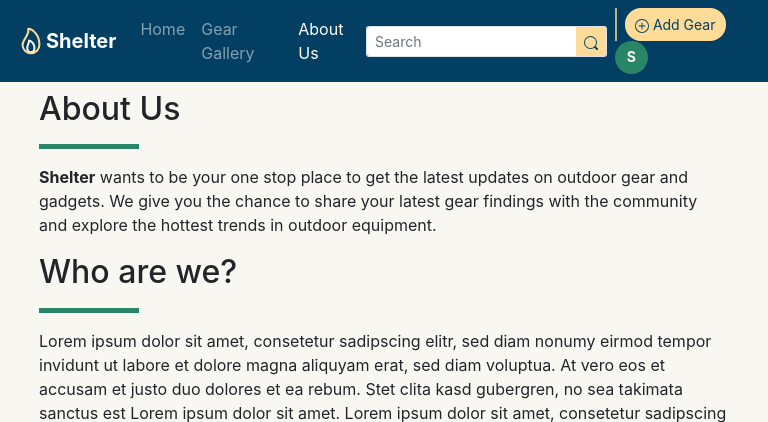
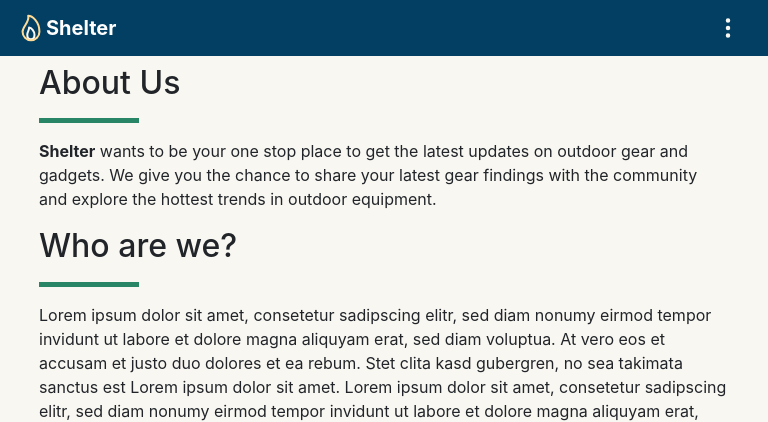
Before and after one commit to p0wen/shelter, a Flask app: page /about in a window 768 px wide. Shown: the top 422 px of the page. Run offline with Flask 2, Linux system fonts and the light colour scheme; the visitor is signed in with stand-in values (Sample User, id 1); some libraries are stand-ins or nearby versions.

Commit message:
fix: adjust nav for md width

```diff
--- a/static/css/style.css
+++ b/static/css/style.css
@@ -373,6 +373,20 @@ button.navbar-toggler {
   .card-custom {
     max-width: 14rem;
   }
+    .avatar {
+    margin-left: 0rem;
+    margin-top: 0.5rem;
+  }
+  .nav-seperator {
+    margin-left: 0rem;
+    margin-top: 0.5rem;
+  }
+  .vert-spacer {
+    border: none;
+    border-right: none;
+    width: none;
+    height: none;
+  }
 }
 
 @media (min-width: 992px) and (max-width: 1199.98px) {
--- a/templates/base.html
+++ b/templates/base.html
@@ -19,7 +19,7 @@
 <body class="body-shelter">
     <wrapper class="d-flex flex-column">
 		<!-- Navbar -->
-		<nav class="navbar sticky-top navbar-expand-md navbar-dark nav-shelter">
+		<nav class="navbar sticky-top navbar-expand-lg navbar-dark nav-shelter">
 			<a class="navbar-brand"
 				href="{{url_for('index')}}"><img src="{{url_for('static', filename='images/shelter_logo.svg')}}" width="30" height="30" class="d-inline-block align-top" alt="" loading="lazy">Shelter</a>
 				<button class="navbar-toggler shelter-toggler" type="button" data-toggle="collapse" data-target="#navbarSupportedContent" aria-controls="navbarSupportedContent" aria-expanded="false" aria-label="Toggle navigation">
@@ -58,7 +58,7 @@
             </div>
             {% if 'username' in session %}
                 <ul class="nav navbar-nav">
-                    <li class="d-none d-md-block d-lg-block d-xl-block">
+                    <li class="d-none d-lg-block d-xl-block">
                         <div class="vert-spacer nav-seperator"></div>
                     </li>
                     <li>
@@ -73,7 +73,7 @@
                 </ul>
             {% else %}
                 <ul class="nav navbar-nav">
-                    <li class="d-none d-md-block d-lg-block d-xl-block">
+                    <li class="d-none d-lg-block d-xl-block">
                         <div class="vert-spacer nav-seperator"></div>
                     </li>
                     <li>
```
